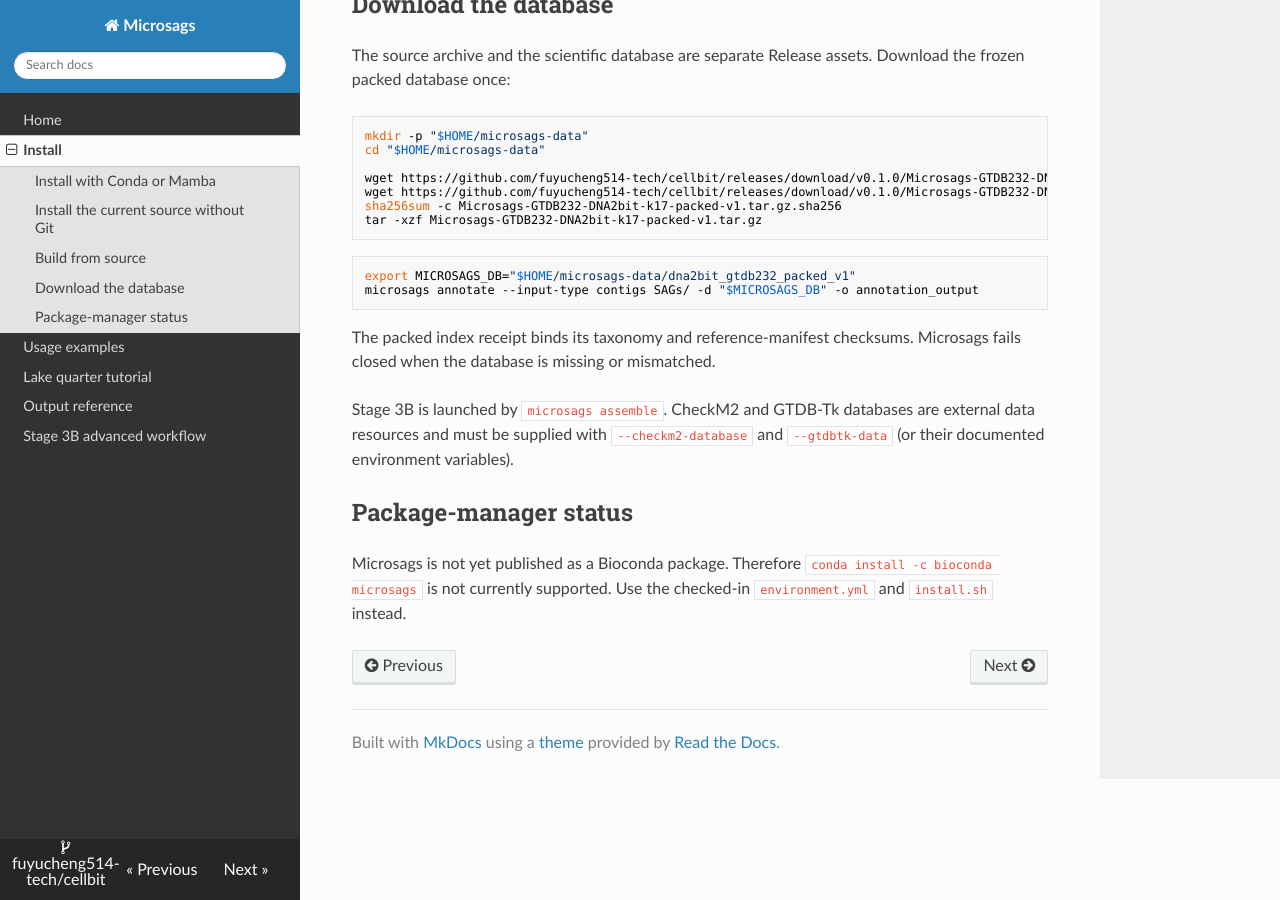
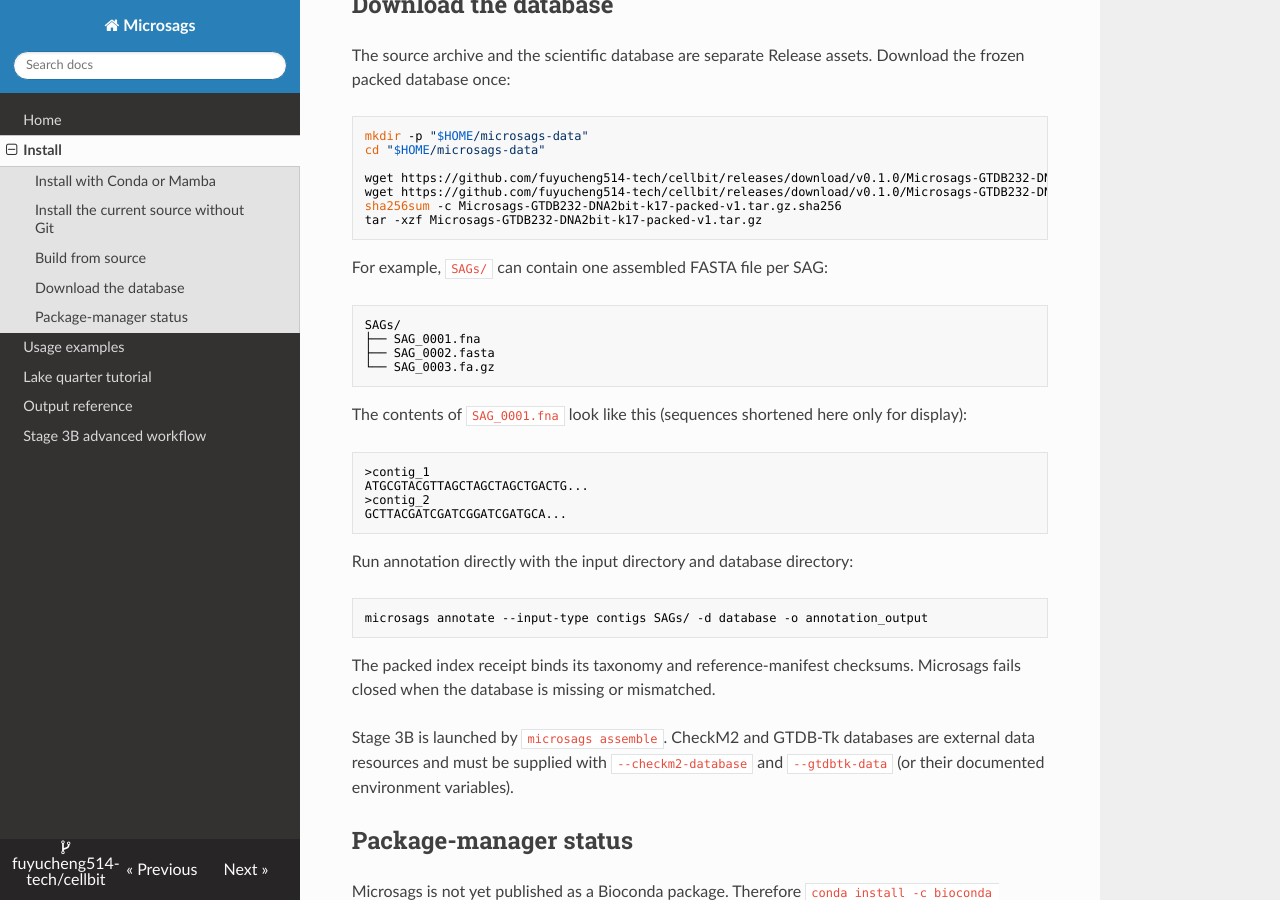
Before and after one commit to fuyucheng514-tech/cellbit, an MkDocs documentation site: the page built from docs/install.md, in a window 1280 px wide and 900 px high, scrolled down 1233 px. Built offline with MkDocs 1.6.1, drawn with Linux system fonts in a browser that asks for light colours; nearby versions of some CDN libraries.

Commit message:
docs: show SAG directory and simplify database argument

````diff
--- a/docs/install.md
+++ b/docs/install.md
@@ -75,9 +75,29 @@ sha256sum -c Microsags-GTDB232-DNA2bit-k17-packed-v1.tar.gz.sha256
 tar -xzf Microsags-GTDB232-DNA2bit-k17-packed-v1.tar.gz
 ```
 
+For example, `SAGs/` can contain one assembled FASTA file per SAG:
+
+```text
+SAGs/
+├── SAG_0001.fna
+├── SAG_0002.fasta
+└── SAG_0003.fa.gz
+```
+
+The contents of `SAG_0001.fna` look like this (sequences shortened here only
+for display):
+
+```text
+>contig_1
+ATGCGTACGTTAGCTAGCTAGCTGACTG...
+>contig_2
+GCTTACGATCGATCGGATCGATGCA...
+```
+
+Run annotation directly with the input directory and database directory:
+
 ```bash
-export MICROSAGS_DB="$HOME/microsags-data/dna2bit_gtdb232_packed_v1"
-microsags annotate --input-type contigs SAGs/ -d "$MICROSAGS_DB" -o annotation_output
+microsags annotate --input-type contigs SAGs/ -d database -o annotation_output
 ```
 
 The packed index receipt binds its taxonomy and reference-manifest checksums.
````
Also changed, not shown: docs/usage.md (+3 -3 lines).
